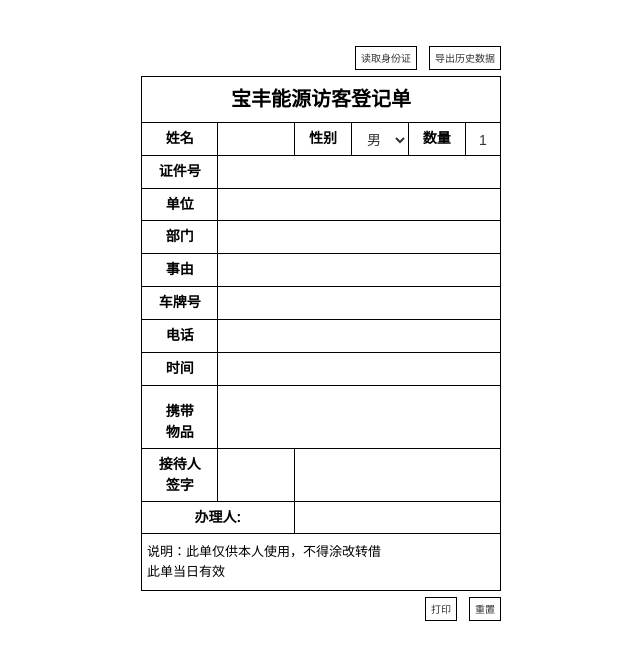
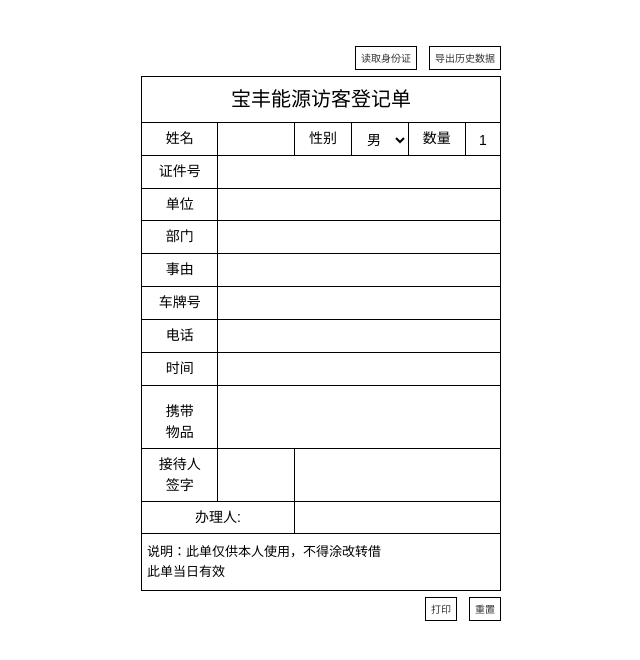
Before and after one commit to kobe1314/vistor-management-system, a React app: page / in a window 1280 px wide. Shown: the top 660 px of the page, without its empty margins (319-959 px from the left). Built offline with nearby package versions, Linux system fonts and the light colour scheme.

Commit message:
change the print css

```diff
--- a/src/visitor/Registration.css
+++ b/src/visitor/Registration.css
@@ -27,7 +27,7 @@
 }
 h1, h2, h3, h4, h5, h6 {
   font-size: 100%;
-  font-weight: normal
+  font-weight: 400
 }
 ul, li {
   list-style: none
@@ -140,7 +140,7 @@
 .Registration-table-edit-title {
   font-family: sans-serif;
   font-style: normal;
-  font-weight: bold;
+  font-weight: 500;
   font-size: 20px;
   line-height:35px;
 }
@@ -171,7 +171,7 @@
   margin: 0;
   font-family: sans-serif;
   font-style: normal;
-  font-weight: bold;
+  font-weight: 500;
   font-size: 14px;
  }
 
@@ -184,6 +184,7 @@
   text-indent:1em;
   font-size:14px;
   font-weight: 400;
+  color:#000;
 }
 
 .Registration-table-edit-input-gender {
@@ -195,8 +196,9 @@
   text-align: center;
   font-family: sans-serif;
   font-style: normal;
-  font-weight: normal;
+  font-weight: 400;
   font-size: 14px;
+  color:#000;
 }
 
 .Registration-table-edit-input-number {
@@ -207,14 +209,15 @@
   margin: 0;
   font-family: sans-serif;
   font-style: normal;
-  font-weight: normal;
+  font-weight: 400;
   font-size: 14px;
+  color:#000;
 }
 
 .Registration-table-edit-remark {
   font-family: sans-serif;
   font-style: normal;
-  font-weight: normal;
+  font-weight: 400;
   font-size: 13px;
   padding: 3px 5px;
   display: inline-block;
@@ -268,6 +271,7 @@
 input{
   font-size:14px;
   font-weight:400;
+  color:#000;
 }
 
 /* CSS for print function*/
@@ -286,7 +290,7 @@
   height: 32px;
   font-family: sans-serif;
   font-style: normal;
-  font-weight: bold;
+  font-weight: 500;
   font-size: 16px;
 }
 
@@ -316,7 +320,7 @@
   margin: 0;
   font-family: sans-serif;
   font-style: normal;
-  font-weight: bold;
+  font-weight: 500;
   font-size: 12px;
 }
 
@@ -328,7 +332,7 @@
   margin: 0;
   font-family: sans-serif;
   font-style: normal;
-  font-weight: normal;
+  font-weight: 400;
   font-size: 12px;
 }
 
@@ -341,7 +345,7 @@
   text-align: center;
   font-family: sans-serif;
   font-style: normal;
-  font-weight: normal;
+  font-weight: 400;
   font-size: 12px;
 }
 
@@ -354,13 +358,13 @@
   text-align: center;
   font-family: sans-serif;
   font-style: normal;
-  font-weight: normal;
+  font-weight: 400;
   font-size: 12px;
 }
 
 .Registration-table-print-remark {
   font-family: sans-serif;
   font-style: normal;
-  font-weight: normal;
+  font-weight: 400;
   font-size: 12px;
 } */
--- a/src/visitor/print.css
+++ b/src/visitor/print.css
@@ -72,6 +72,7 @@
         text-indent:1em;
         font-size:14px;
         font-weight:400;
+        color:#000;
     }
 
     .Registration-table-edit-input-gender {
@@ -85,6 +86,7 @@
         font-style: normal;
         font-weight: 400;
         font-size: 14px;
+        color:#000;
     }
 
     .Registration-table-edit-input-number {
@@ -97,6 +99,7 @@
         font-style: normal;
         font-weight: 400;
         font-size: 14px;
+        color:#000;
     }
 
     .Registration-table-edit-remark {
@@ -200,6 +203,7 @@
         text-indent:1em;
         font-size:14px;
         font-weight:400;
+        color:#000;
     }
 
     .Registration-table-edit-input-gender {
@@ -220,6 +224,7 @@
         -ms-appearance:none;
         text-align: center;
         text-align-last: center;
+        color:#000;
     }
     select::-ms-expand{
         display:none;
@@ -227,11 +232,6 @@
     select{
         color:#000;
         font-weight:400;
-    }
-    input{
-        color:#000;
-        font-weight:400;
-        font-size:14px;
     }
     .Registration-table-edit-input-number {
         width: 100%;
@@ -298,4 +298,9 @@
         text-align:center;
         text-indent:0;
     }
+    input{
+        font-size:14px;
+        font-weight:400;
+        color:#000;
+    }
 }
```
